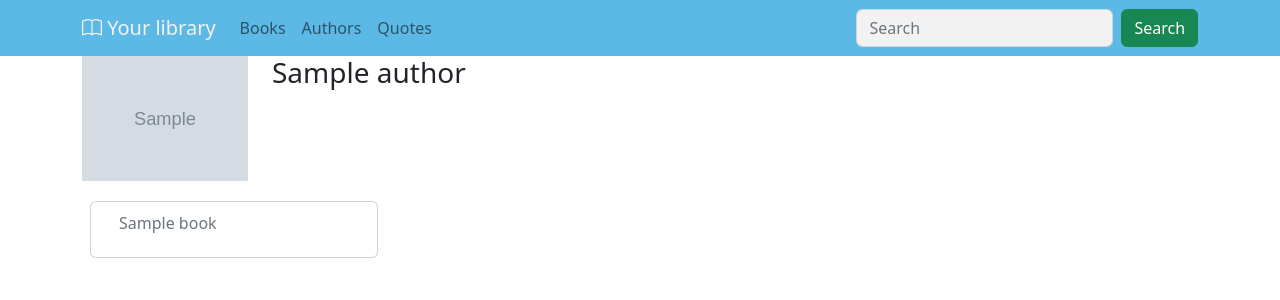
After one commit to Amirabbas-K/book_tracker, a Flask app: page /view_author/1 in a window 1280 px wide. The commit adds this page. Shown: the top 300 px of the page. Run offline with Flask 2, Linux system fonts and the light colour scheme; tables that the repository leaves empty or names only in its code hold one stand-in row (values such as "Sample post"); grey boxes marked "Sample" are stand-in pictures; some libraries are stand-ins or nearby versions.

Commit message:
author work done

```diff
--- a/app.py
+++ b/app.py
@@ -74,6 +74,7 @@ def view_quotes():
     quotes = db_operator.get_quotes()
     return render_template("view_quotes.html",quotes=quotes)
 
+
 @app.route('/add_author',methods=["GET",'POST'])
 def add_author():
     if request.method == "POST":
@@ -85,5 +86,15 @@ def add_author():
     else:
         return render_template("add_author.html")
 
+@app.route('/view_authors',methods=["GET"])
+def view_authors():
+    authors = db_operator.get_author("author.id")
+    return render_template("view_authors.html" , authors=authors)
+
+@app.route('/view_author/<author_id>',methods=["GET"])
+def view_author(author_id):
+    author = db_operator.get_author_data(author_id)
+    return render_template("view_author.html",author=author)
+
 if __name__ == "__main__":
     app.run()
--- a/db_operator.py
+++ b/db_operator.py
@@ -36,7 +36,7 @@ def insert_quote(body, book_id, page_from):
 # select
 def book_view(book_id):
     query = f'select books.name , author.name, books.cover_image,books.lang , books.is_translated,books.pages,\
-    books.pages_read,books.rate,books.full_review from books left join author on books.author_id = author.id\
+    books.pages_read,books.rate,books.full_review , author.id from books left join author on books.author_id = author.id\
     where books.id = {book_id}'
     cursor.execute(query)
     result = cursor.fetchall()
@@ -63,7 +63,7 @@ def delete(table_name, id_number):
 #main_page_fetch
 def main_page():
     query = "select books.name , author.name , books.cover_image , books.lang, books.is_translated , books.pages \
-    , books.pages_read , books.rate, books.full_review ,books.id from books join author where books.author_id = author.id ORDER BY books.id DESC;"
+    , books.pages_read , books.rate, books.full_review ,books.id , author.id from books join author where books.author_id = author.id ORDER BY books.id DESC;"
     cursor.execute(query)
     result = cursor.fetchall()
     return result
@@ -80,3 +80,16 @@ def get_quotes():
     cursor.execute(query)
     result = cursor.fetchall()
     return result
+
+def get_author(id):
+    query = f"SELECT * FROM author where id={id}"
+    cursor.execute(query)
+    result = cursor.fetchall()
+    return result
+
+def get_author_data(id):
+    query = f"SELECT author.id , author.name , author.picture_path , books.name FROM\
+     author  JOIN books WHERE books.author_id = author.id and author.id = {id} "
+    cursor.execute(query)
+    result = cursor.fetchall()
+    return result
--- a/templates/basic.html
+++ b/templates/basic.html
@@ -30,7 +30,7 @@
                         <a href="{{ url_for('main_page')}}" class="nav-link">Books</a>
                     </li>
                     <li class="nav-item">
-                        <a href="#" class="nav-link">Authors</a>
+                        <a href="{{ url_for('view_authors') }}" class="nav-link">Authors</a>
                     </li>
                     <li class="nav-item">
                         <a href="{{ url_for('view_quotes')}}" class="nav-link">Quotes</a>
--- a/templates/main_page.html
+++ b/templates/main_page.html
@@ -13,7 +13,7 @@
             <div class="col-10">
                 <a href="{{ url_for('view_book',book_id=book[9])}}">{{book[0]}}</a>
                 <br>
-                <small>{{book[1]}}</small>
+                <small><a style="color: darkgray" href="{{ url_for('view_author',author_id=book[10])}}">{{book[1]}}</a></small>
                 <br>
                 <span>Rate: {{book[7]}}/10</span>
                 <br>
--- /dev/null
+++ b/templates/view_author.html
@@ -0,0 +1,23 @@
+{% extends "basic.html" %}
+{% block title %}{% endblock %}
+{% block body %}
+<div class="container">
+    <div class="row">
+            <div class="col-2">
+                <img id="bookCover" src="{{url_for('static',filename = 'media/author/')}}{{author[0][2]}}" width="100%" height="100%">
+            </div>
+            <div class="col-10">
+                <h3 id="authorName">{{author[0][1]}}</h3>
+            </div>
+        </div>
+    <div class="row p-3">
+        {% for book in author %}
+            <div class="card m-1" style="width: 18rem;">
+              <div class="card-body">
+                <h6 class="card-subtitle mb-2 text-muted"> {{ book[3] }}</h6>
+              </div>
+            </div>
+        {% endfor %}
+    </div>
+</div>
+{% endblock %}
--- a/templates/view_book.html
+++ b/templates/view_book.html
@@ -11,7 +11,7 @@
             </div>
             <div class="col-10">
                 <h3 id="bookName">{{book[0]}}</h3>
-                <small id="authorName">{{book[1]}}</small>
+                <small id="authorName"><a href="{{ url_for('view_author',author_id=book[9])}}">{{book[1]}}</a> </small>
                  <p>Language is {{book[3]}} </p>
                 {% if book[4] != 1 %}
                     <p> books is translated </p>
@@ -38,6 +38,5 @@
 
 
 <!-- TODO: Add progress bar -->
-<!-- TODO: make a link related to author -->
 
 {% endblock %}
```
Also changed, not shown: templates/view_authors.html (added, +22 -0 lines).
